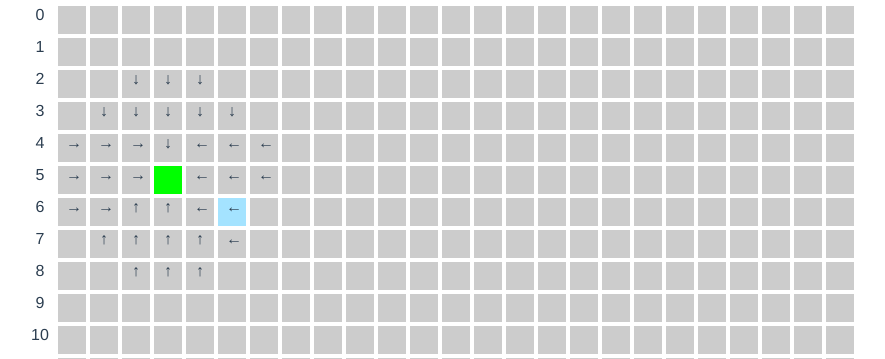
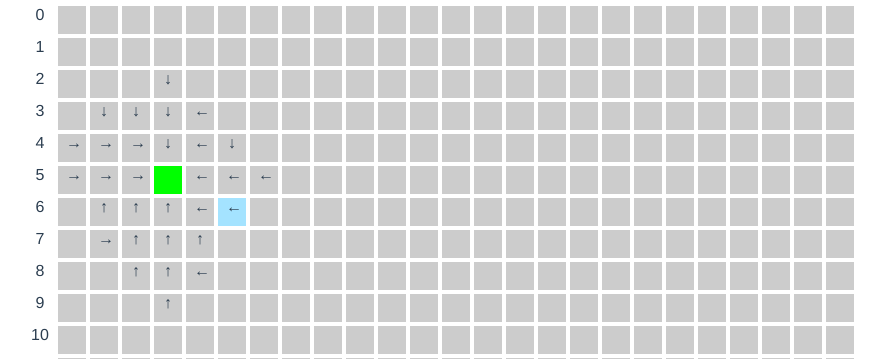
Before and after one commit to njgingrich/a-star, a Vue app: page / in a window 1280 px wide. Shown: the part 233-592 px from the top of the page, without its empty margins (200-1085 px from the left). Built offline with nearby package versions, Linux system fonts and the light colour scheme.

Commit message:
properly add/remove obstacles for real

```diff
--- a/src/components/Grid.vue
+++ b/src/components/Grid.vue
@@ -63,25 +63,25 @@ export default {
       return this.path[coord]
     },
     toggleObstacle (x, y) {
-      const index = this.obstacles.indexOf(new Coord(x, y))
-      if (index >= 0) {
-        this.obstacles.splice(index, 1)
+      if (this.obstacles.filter(o => o.x === x && o.y === y).length > 0) {
+        const ix = this.obstacles.indexOf({x, y})
+        this.obstacles.splice(ix, 1)
       }
       else {
         this.obstacles.push(new Coord(x, y))
       }
     },
     gridSetStart (x, y) {
-      const index = this.obstacles.indexOf(new Coord(x, y))
-      if (index >= 0) {
-        this.obstacles.splice(index, 1)
+      if (this.obstacles.filter(o => o.x === x && o.y === y).length > 0) {
+        const ix = this.obstacles.indexOf({x, y})
+        this.obstacles.splice(ix, 1)
       }
       this.setStart(x, y)
     },
     gridSetGoal (x, y) {
-      const index = this.obstacles.indexOf(new Coord(x, y))
-      if (index >= 0) {
-        this.obstacles.splice(index, 1)
+      if (this.obstacles.filter(o => o.x === x && o.y === y).length > 0) {
+        const ix = this.obstacles.indexOf({x, y})
+        this.obstacles.splice(ix, 1)
       }
       this.setGoal(x, y)
     },
--- a/src/pathfinding/astar.js
+++ b/src/pathfinding/astar.js
@@ -10,7 +10,7 @@ class AStar {
     this.grid = new Grid(rows, cols, obstacles)
   }
 
-  search (from, to, type = 'bfs') {
+  search (from, to, type = 'dijkstras') {
     if (type === 'bfs') {
       return this.bfs(from, to)
     }
@@ -76,7 +76,7 @@ class AStar {
         const newCost = costsFor[current] + this.grid.cost(current, neighbor)
         if (!(neighbor in costsFor) || newCost < costsFor[neighbor]) {
           costsFor[neighbor] = newCost
-          frontier.put(new Node(current, neighbor, newCost))
+          frontier.push(new Node(current, neighbor, newCost))
           cameFrom[neighbor] = current
         }
       })
```
